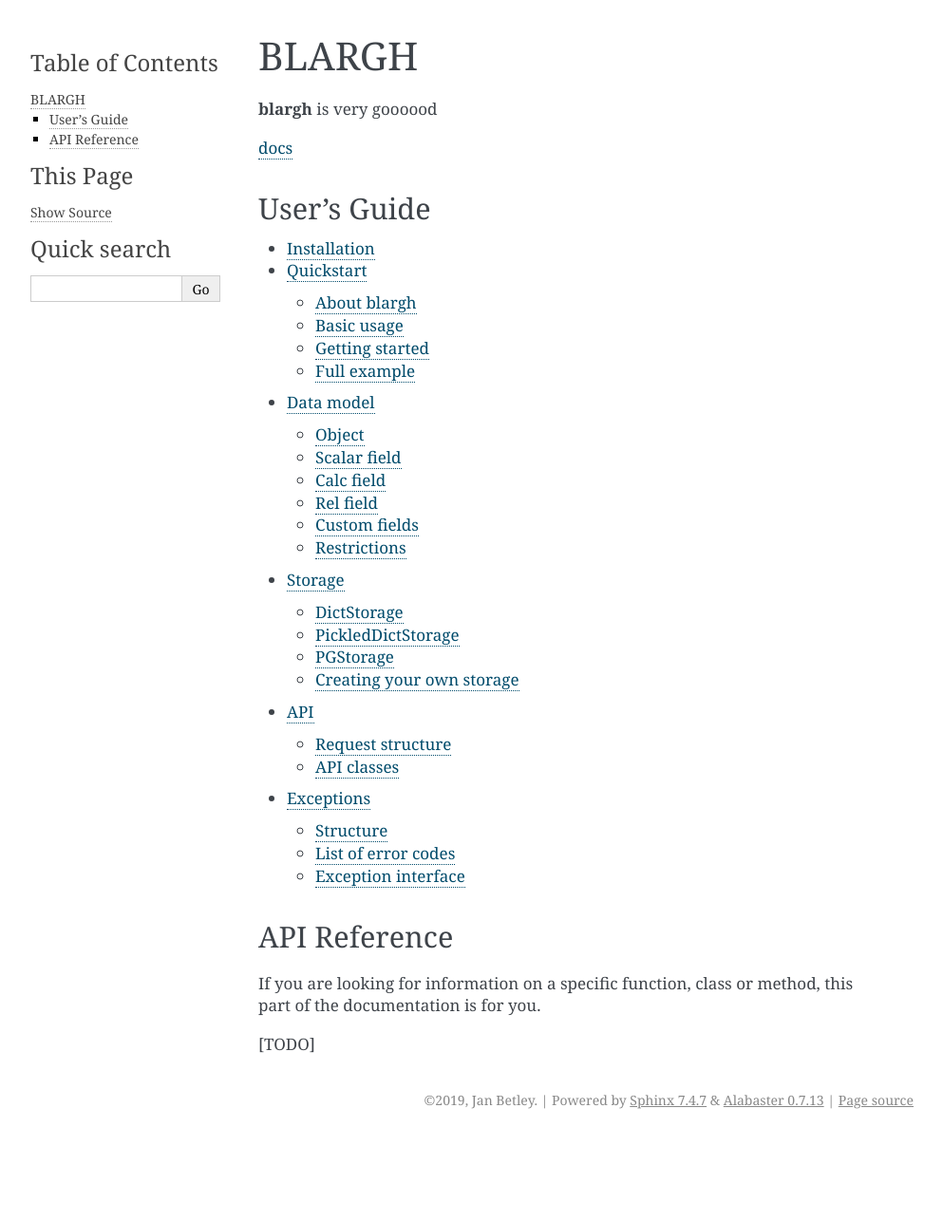
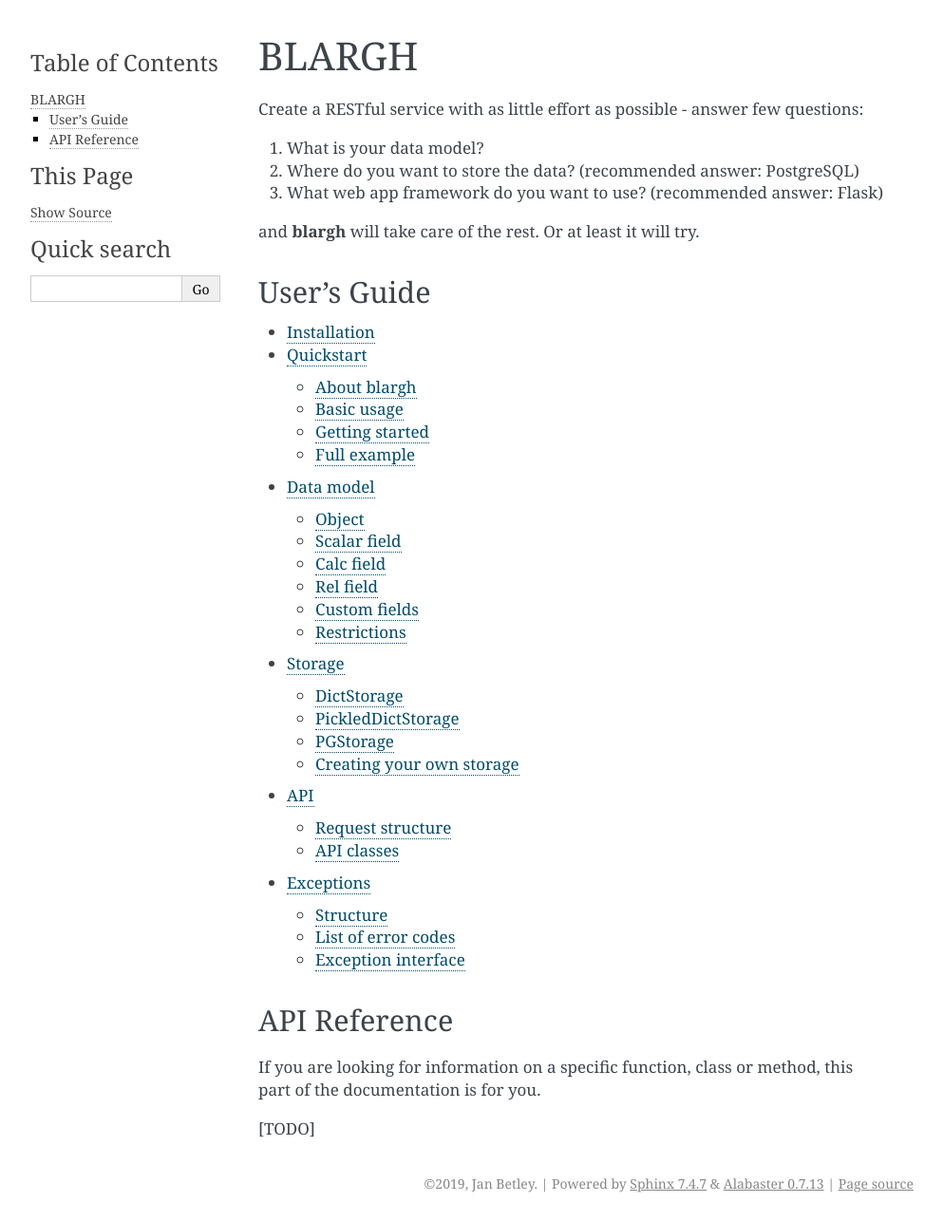
Before and after one commit to johny-b/blargh, a Sphinx documentation site: the page built from docs/index.rst, in a window 1280 px wide. Shown: the whole page at 95% size, without its empty margins (148-1141 px from the left). Built offline with Sphinx 7.4.7, drawn with Linux system fonts in a browser that asks for light colours; pages that are not in the unit, such as notebooks, are missing from menus; before the commit the page ends 1198 px from its top, so only the background shows below that.

Commit message:
docs, small fixes

```diff
--- a/docs/index.rst
+++ b/docs/index.rst
@@ -5,11 +5,13 @@ BLARGH
 
 .. module:: blargh
 
-**blargh** is very goooood
+Create a RESTful service with as little effort as possible - answer few questions:
 
-`docs`_
+1. What is your data model?
+2. Where do you want to store the data? (recommended answer: PostgreSQL)
+3. What web app framework do you want to use? (recommended answer: Flask)
 
-.. _docs: https://blargh.readthedocs.io/en/latest/
+and **blargh** will take care of the rest. Or at least it will try.
 
 
 .. include:: contents.rst
```
Also changed, not shown: docs/quickstart.rst (+3 -4 lines).
